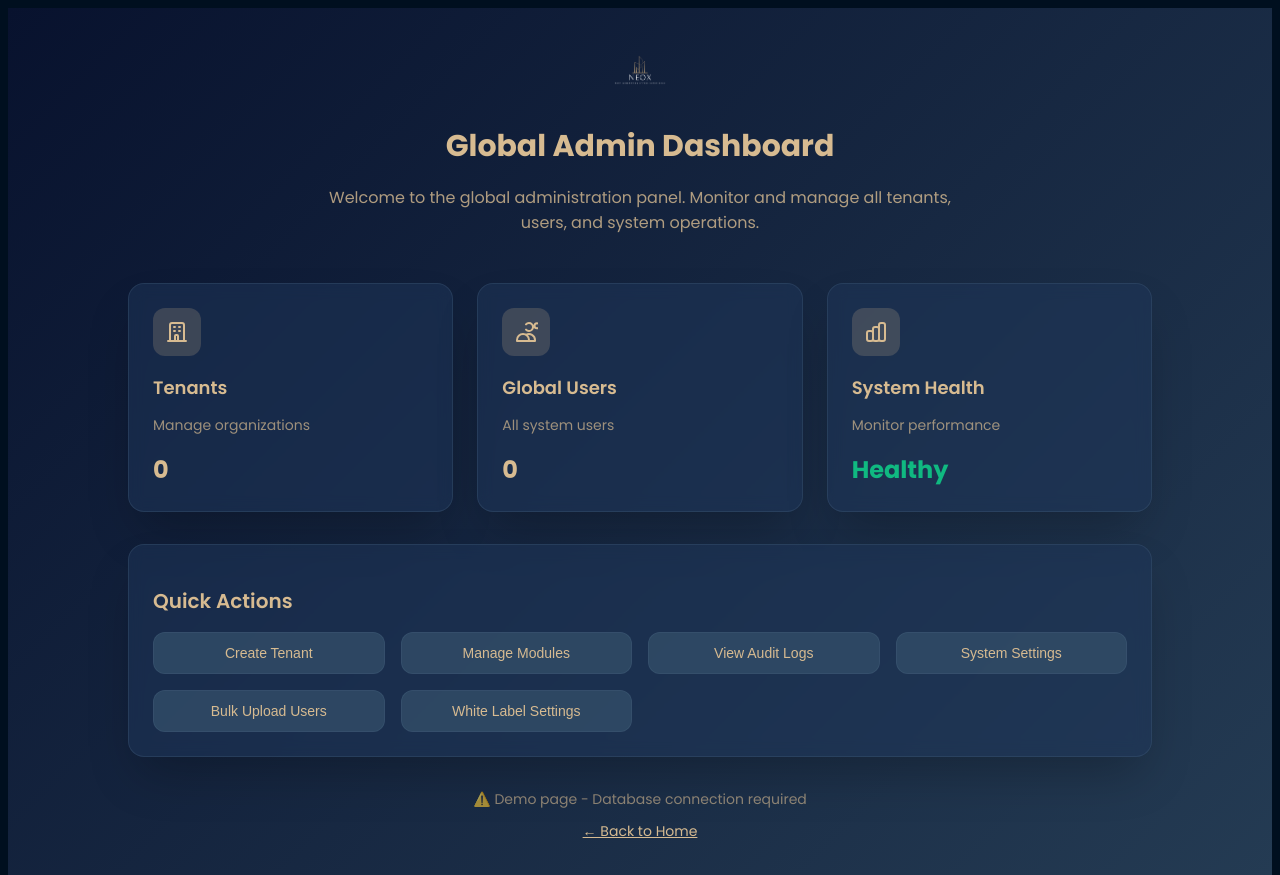
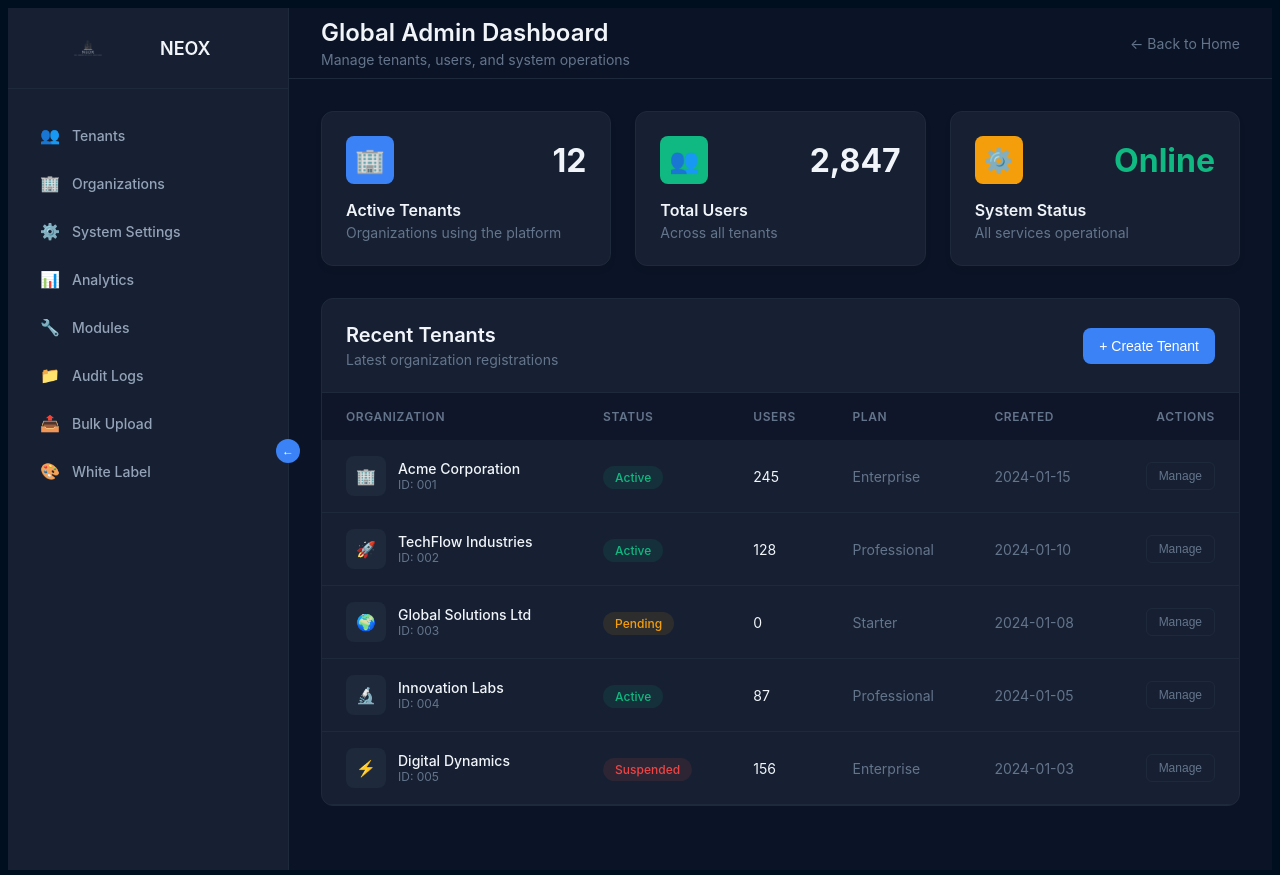
Before and after one commit to petervargait/neoxadminui, a Next.js app: page /admin in a window 1280 px wide. Built offline with nearby package versions, Linux system fonts and the light colour scheme.

Commit message:
Redesign admin page to match NEOX dashboard design with sidebar navigation, data tables, and professional styling

```diff
--- a/src/app/admin/page.tsx
+++ b/src/app/admin/page.tsx
@@ -5,6 +5,7 @@ import { useState } from 'react'
 
 export default function AdminPage() {
   const [activeSection, setActiveSection] = useState<string | null>(null)
+  const [sidebarCollapsed, setSidebarCollapsed] = useState(false)
 
   const handleCreateTenant = () => {
     setActiveSection('createTenant')
@@ -51,232 +52,349 @@ export default function AdminPage() {
   }
   return (
     <div style={{
+      display: 'flex',
       minHeight: '100vh',
-      padding: '32px',
-      background: 'linear-gradient(135deg, #08122e 0%, #243b53 100%)'
+      backgroundColor: '#0B1426',
+      fontFamily: 'Inter, system-ui, sans-serif'
     }}>
-      <div style={{ maxWidth: '1024px', margin: '0 auto' }}>
-        {/* Header */}
-        <div style={{ textAlign: 'center', marginBottom: '48px' }}>
+      {/* Sidebar */}
       <div style={{
+        width: sidebarCollapsed ? '60px' : '280px',
+        backgroundColor: '#162032',
+        borderRight: '1px solid #1E293B',
+        transition: 'width 0.3s ease',
+        position: 'relative',
         display: 'flex',
+        flexDirection: 'column'
+      }}>
+        {/* Logo */}
+        <div style={{
+          padding: '24px 20px',
+          borderBottom: '1px solid #1E293B',
+          display: 'flex',
+          alignItems: 'center',
+          gap: '12px'
+        }}>
+          <NeoxLogo width={sidebarCollapsed ? '32px' : '120px'} height="32px" />
+          {!sidebarCollapsed && (
+            <div style={{ color: '#F1F5F9', fontSize: '18px', fontWeight: '600' }}>NEOX</div>
+          )}
+        </div>
+
+        {/* Navigation */}
+        <nav style={{ padding: '20px 0', flex: 1 }}>
+          {[
+            { icon: '👥', label: 'Tenants', action: () => setActiveSection('tenantsList') },
+            { icon: '🏢', label: 'Organizations', action: () => setActiveSection('organizations') },
+            { icon: '⚙️', label: 'System Settings', action: handleSystemSettings },
+            { icon: '📊', label: 'Analytics', action: () => setActiveSection('analytics') },
+            { icon: '🔧', label: 'Modules', action: handleManageModules },
+            { icon: '📁', label: 'Audit Logs', action: handleViewAuditLogs },
+            { icon: '📤', label: 'Bulk Upload', action: handleBulkUpload },
+            { icon: '🎨', label: 'White Label', action: handleWhiteLabel },
+          ].map((item, index) => (
+            <div key={index}
+              onClick={item.action}
+              style={{
+                padding: '12px 20px',
+                margin: '4px 12px',
+                borderRadius: '8px',
+                cursor: 'pointer',
+                display: 'flex',
+                alignItems: 'center',
+                gap: '12px',
+                color: '#94A3B8',
+                fontSize: '14px',
+                fontWeight: '500',
+                transition: 'all 0.2s',
+                ':hover': {
+                  backgroundColor: '#1E293B',
+                  color: '#F1F5F9'
+                }
+              }}
+              onMouseEnter={(e) => {
+                e.target.style.backgroundColor = '#1E293B'
+                e.target.style.color = '#F1F5F9'
+              }}
+              onMouseLeave={(e) => {
+                e.target.style.backgroundColor = 'transparent'
+                e.target.style.color = '#94A3B8'
+              }}
+            >
+              <span style={{ fontSize: '16px' }}>{item.icon}</span>
+              {!sidebarCollapsed && <span>{item.label}</span>}
+            </div>
+          ))}
+        </nav>
+
+        {/* Collapse Toggle */}
+        <button
+          onClick={() => setSidebarCollapsed(!sidebarCollapsed)}
+          style={{
+            position: 'absolute',
+            top: '50%',
+            right: '-12px',
+            width: '24px',
+            height: '24px',
+            borderRadius: '50%',
+            backgroundColor: '#3B82F6',
+            border: 'none',
+            color: 'white',
+            cursor: 'pointer',
+            display: 'flex',
+            alignItems: 'center',
             justifyContent: 'center',
-            marginBottom: '24px'
+            fontSize: '12px',
+            zIndex: 10
+          }}
+        >
+          {sidebarCollapsed ? '→' : '←'}
+        </button>
+      </div>
+
+      {/* Main Content */}
+      <div style={{ flex: 1, display: 'flex', flexDirection: 'column' }}>
+        {/* Top Bar */}
+        <div style={{
+          height: '70px',
+          backgroundColor: '#0B1426',
+          borderBottom: '1px solid #1E293B',
+          display: 'flex',
+          alignItems: 'center',
+          justifyContent: 'space-between',
+          padding: '0 32px'
         }}>
-            <NeoxLogo width="300px" height="60px" />
-          </div>
-          <h1 style={{ fontSize: '30px', fontWeight: 'bold', marginBottom: '16px', color: '#d7bb91' }}>
+          <div>
+            <h1 style={{
+              color: '#F1F5F9',
+              fontSize: '24px',
+              fontWeight: '600',
+              margin: 0
+            }}>
               Global Admin Dashboard
             </h1>
             <p style={{
-            maxWidth: '672px',
-            margin: '0 auto 32px auto',
-            color: '#d7bb91',
-            opacity: 0.8
+              color: '#64748B',
+              fontSize: '14px',
+              margin: '4px 0 0 0'
             }}>
-            Welcome to the global administration panel. Monitor and manage all tenants, users, and system operations.
+              Manage tenants, users, and system operations
             </p>
           </div>
+          <div style={{ display: 'flex', alignItems: 'center', gap: '16px' }}>
+            <Link href="/" style={{
+              color: '#64748B',
+              textDecoration: 'none',
+              fontSize: '14px'
+            }}>
+              ← Back to Home
+            </Link>
+          </div>
+        </div>
 
-        {/* Cards */}
+        {/* Dashboard Content */}
+        <div style={{ flex: 1, padding: '32px', overflow: 'auto' }}>
+          {/* Stats Cards */}
           <div style={{
             display: 'grid',
-          gridTemplateColumns: 'repeat(auto-fit, minmax(300px, 1fr))',
+            gridTemplateColumns: 'repeat(auto-fit, minmax(280px, 1fr))',
             gap: '24px',
             marginBottom: '32px'
           }}>
             <div style={{
               padding: '24px',
-            borderRadius: '16px',
-            backgroundColor: 'rgba(30, 55, 90, 0.5)',
-            backdropFilter: 'blur(8px)',
-            border: '1px solid rgba(75, 101, 129, 0.3)',
-            boxShadow: '0 25px 50px -12px rgba(0, 0, 0, 0.25)'
+              borderRadius: '12px',
+              backgroundColor: '#162032',
+              border: '1px solid #1E293B',
+              boxShadow: '0 4px 6px -1px rgba(0, 0, 0, 0.1)'
             }}>
+              <div style={{ display: 'flex', alignItems: 'center', justifyContent: 'space-between', marginBottom: '16px' }}>
                 <div style={{
                   width: '48px',
                   height: '48px',
-              borderRadius: '12px',
+                  borderRadius: '8px',
+                  backgroundColor: '#3B82F6',
                   display: 'flex',
                   alignItems: 'center',
-              justifyContent: 'center',
-              marginBottom: '16px',
-              backgroundColor: 'rgba(215, 187, 145, 0.2)'
+                  justifyContent: 'center'
                 }}>
-              <svg style={{ width: '24px', height: '24px', color: '#d7bb91' }} fill="none" stroke="currentColor" viewBox="0 0 24 24">
-                <path strokeLinecap="round" strokeLinejoin="round" strokeWidth={2} d="M19 21V5a2 2 0 00-2-2H7a2 2 0 00-2 2v16m14 0h2m-2 0h-5m-9 0H3m2 0h5M9 7h1m-1 4h1m4-4h1m-1 4h1m-5 10v-5a1 1 0 011-1h1a1 1 0 011 1v5m-4 0h4" />
-              </svg>
+                  <span style={{ fontSize: '24px' }}>🏢</span>
                 </div>
-            <h3 style={{ fontSize: '18px', fontWeight: '600', marginBottom: '8px', color: '#d7bb91' }}>Tenants</h3>
-            <p style={{ fontSize: '14px', marginBottom: '16px', color: '#d7bb91', opacity: 0.7 }}>Manage organizations</p>
-            <div style={{ fontSize: '24px', fontWeight: 'bold', color: '#d7bb91' }}>0</div>
+                <div style={{ fontSize: '32px', fontWeight: '700', color: '#F1F5F9' }}>12</div>
+              </div>
+              <h3 style={{ fontSize: '16px', fontWeight: '600', color: '#F1F5F9', marginBottom: '4px' }}>Active Tenants</h3>
+              <p style={{ fontSize: '14px', color: '#64748B', margin: 0 }}>Organizations using the platform</p>
             </div>
 
             <div style={{
               padding: '24px',
-            borderRadius: '16px',
-            backgroundColor: 'rgba(30, 55, 90, 0.5)',
-            backdropFilter: 'blur(8px)',
-            border: '1px solid rgba(75, 101, 129, 0.3)',
-            boxShadow: '0 25px 50px -12px rgba(0, 0, 0, 0.25)'
+              borderRadius: '12px',
+              backgroundColor: '#162032',
+              border: '1px solid #1E293B',
+              boxShadow: '0 4px 6px -1px rgba(0, 0, 0, 0.1)'
             }}>
+              <div style={{ display: 'flex', alignItems: 'center', justifyContent: 'space-between', marginBottom: '16px' }}>
                 <div style={{
                   width: '48px',
                   height: '48px',
-              borderRadius: '12px',
+                  borderRadius: '8px',
+                  backgroundColor: '#10B981',
                   display: 'flex',
                   alignItems: 'center',
-              justifyContent: 'center',
-              marginBottom: '16px',
-              backgroundColor: 'rgba(215, 187, 145, 0.2)'
+                  justifyContent: 'center'
                 }}>
-              <svg style={{ width: '24px', height: '24px', color: '#d7bb91' }} fill="none" stroke="currentColor" viewBox="0 0 24 24">
-                <path strokeLinecap="round" strokeLinejoin="round" strokeWidth={2} d="M12 4.354a4 4 0 110 5.292M15 21H3v-1a6 6 0 0112 0v1zm0 0h6v-1a6 6 0 00-9-5.197m13.5-9a2.5 2.5 0 11-5 0 2.5 2.5 0 015 0z" />
-              </svg>
+                  <span style={{ fontSize: '24px' }}>👥</span>
                 </div>
-            <h3 style={{ fontSize: '18px', fontWeight: '600', marginBottom: '8px', color: '#d7bb91' }}>Global Users</h3>
-            <p style={{ fontSize: '14px', marginBottom: '16px', color: '#d7bb91', opacity: 0.7 }}>All system users</p>
-            <div style={{ fontSize: '24px', fontWeight: 'bold', color: '#d7bb91' }}>0</div>
+                <div style={{ fontSize: '32px', fontWeight: '700', color: '#F1F5F9' }}>2,847</div>
+              </div>
+              <h3 style={{ fontSize: '16px', fontWeight: '600', color: '#F1F5F9', marginBottom: '4px' }}>Total Users</h3>
+              <p style={{ fontSize: '14px', color: '#64748B', margin: 0 }}>Across all tenants</p>
             </div>
 
             <div style={{
               padding: '24px',
-            borderRadius: '16px',
-            backgroundColor: 'rgba(30, 55, 90, 0.5)',
-            backdropFilter: 'blur(8px)',
-            border: '1px solid rgba(75, 101, 129, 0.3)',
-            boxShadow: '0 25px 50px -12px rgba(0, 0, 0, 0.25)'
+              borderRadius: '12px',
+              backgroundColor: '#162032',
+              border: '1px solid #1E293B',
+              boxShadow: '0 4px 6px -1px rgba(0, 0, 0, 0.1)'
             }}>
+              <div style={{ display: 'flex', alignItems: 'center', justifyContent: 'space-between', marginBottom: '16px' }}>
                 <div style={{
                   width: '48px',
                   height: '48px',
+                  borderRadius: '8px',
+                  backgroundColor: '#F59E0B',
+                  display: 'flex',
+                  alignItems: 'center',
+                  justifyContent: 'center'
+                }}>
+                  <span style={{ fontSize: '24px' }}>⚙️</span>
+                </div>
+                <div style={{ fontSize: '32px', fontWeight: '700', color: '#10B981' }}>Online</div>
+              </div>
+              <h3 style={{ fontSize: '16px', fontWeight: '600', color: '#F1F5F9', marginBottom: '4px' }}>System Status</h3>
+              <p style={{ fontSize: '14px', color: '#64748B', margin: 0 }}>All services operational</p>
+            </div>
+          </div>
+
+          {/* Tenants Table */}
+          <div style={{
+            backgroundColor: '#162032',
             borderRadius: '12px',
+            border: '1px solid #1E293B',
+            overflow: 'hidden',
+            marginBottom: '32px'
+          }}>
+            <div style={{
+              padding: '24px',
+              borderBottom: '1px solid #1E293B',
+              display: 'flex',
+              alignItems: 'center',
+              justifyContent: 'space-between'
+            }}>
+              <div>
+                <h2 style={{ color: '#F1F5F9', fontSize: '20px', fontWeight: '600', margin: 0 }}>Recent Tenants</h2>
+                <p style={{ color: '#64748B', fontSize: '14px', margin: '4px 0 0 0' }}>Latest organization registrations</p>
+              </div>
+              <button
+                onClick={handleCreateTenant}
+                style={{
+                  backgroundColor: '#3B82F6',
+                  color: 'white',
+                  border: 'none',
+                  borderRadius: '8px',
+                  padding: '10px 16px',
+                  fontSize: '14px',
+                  fontWeight: '500',
+                  cursor: 'pointer',
+                  transition: 'background-color 0.2s'
+                }}
+                onMouseEnter={(e) => e.target.style.backgroundColor = '#2563EB'}
+                onMouseLeave={(e) => e.target.style.backgroundColor = '#3B82F6'}
+              >
+                + Create Tenant
+              </button>
+            </div>
+
+            {/* Table */}
+            <div style={{ overflowX: 'auto' }}>
+              <table style={{ width: '100%', borderCollapse: 'collapse' }}>
+                <thead>
+                  <tr style={{ backgroundColor: '#0F1629' }}>
+                    <th style={{ padding: '16px 24px', textAlign: 'left', color: '#64748B', fontSize: '12px', fontWeight: '600', textTransform: 'uppercase', letterSpacing: '0.05em' }}>Organization</th>
+                    <th style={{ padding: '16px 24px', textAlign: 'left', color: '#64748B', fontSize: '12px', fontWeight: '600', textTransform: 'uppercase', letterSpacing: '0.05em' }}>Status</th>
+                    <th style={{ padding: '16px 24px', textAlign: 'left', color: '#64748B', fontSize: '12px', fontWeight: '600', textTransform: 'uppercase', letterSpacing: '0.05em' }}>Users</th>
+                    <th style={{ padding: '16px 24px', textAlign: 'left', color: '#64748B', fontSize: '12px', fontWeight: '600', textTransform: 'uppercase', letterSpacing: '0.05em' }}>Plan</th>
+                    <th style={{ padding: '16px 24px', textAlign: 'left', color: '#64748B', fontSize: '12px', fontWeight: '600', textTransform: 'uppercase', letterSpacing: '0.05em' }}>Created</th>
+                    <th style={{ padding: '16px 24px', textAlign: 'right', color: '#64748B', fontSize: '12px', fontWeight: '600', textTransform: 'uppercase', letterSpacing: '0.05em' }}>Actions</th>
+                  </tr>
+                </thead>
+                <tbody>
+                  {[
+                    { name: 'Acme Corporation', status: 'Active', users: 245, plan: 'Enterprise', created: '2024-01-15', logo: '🏢' },
+                    { name: 'TechFlow Industries', status: 'Active', users: 128, plan: 'Professional', created: '2024-01-10', logo: '🚀' },
+                    { name: 'Global Solutions Ltd', status: 'Pending', users: 0, plan: 'Starter', created: '2024-01-08', logo: '🌍' },
+                    { name: 'Innovation Labs', status: 'Active', users: 87, plan: 'Professional', created: '2024-01-05', logo: '🔬' },
+                    { name: 'Digital Dynamics', status: 'Suspended', users: 156, plan: 'Enterprise', created: '2024-01-03', logo: '⚡' },
+                  ].map((tenant, index) => (
+                    <tr key={index} style={{ borderBottom: '1px solid #1E293B' }}>
+                      <td style={{ padding: '16px 24px' }}>
+                        <div style={{ display: 'flex', alignItems: 'center', gap: '12px' }}>
+                          <div style={{
+                            width: '40px',
+                            height: '40px',
+                            borderRadius: '8px',
+                            backgroundColor: '#1E293B',
                             display: 'flex',
                             alignItems: 'center',
                             justifyContent: 'center',
-              marginBottom: '16px',
-              backgroundColor: 'rgba(215, 187, 145, 0.2)'
+                            fontSize: '16px'
                           }}>
-              <svg style={{ width: '24px', height: '24px', color: '#d7bb91' }} fill="none" stroke="currentColor" viewBox="0 0 24 24">
-                <path strokeLinecap="round" strokeLinejoin="round" strokeWidth={2} d="M9 19v-6a2 2 0 00-2-2H5a2 2 0 00-2 2v6a2 2 0 002 2h2a2 2 0 002-2zm0 0V9a2 2 0 012-2h2a2 2 0 012 2v10m-6 0a2 2 0 002 2h2a2 2 0 002-2m0 0V5a2 2 0 012-2h2a2 2 0 012 2v14a2 2 0 01-2 2h-2a2 2 0 01-2-2z" />
-              </svg>
+                            {tenant.logo}
                           </div>
-            <h3 style={{ fontSize: '18px', fontWeight: '600', marginBottom: '8px', color: '#d7bb91' }}>System Health</h3>
-            <p style={{ fontSize: '14px', marginBottom: '16px', color: '#d7bb91', opacity: 0.7 }}>Monitor performance</p>
-            <div style={{ fontSize: '24px', fontWeight: 'bold', color: '#10b981' }}>Healthy</div>
+                          <div>
+                            <div style={{ color: '#F1F5F9', fontSize: '14px', fontWeight: '500' }}>{tenant.name}</div>
+                            <div style={{ color: '#64748B', fontSize: '12px' }}>ID: {String(index + 1).padStart(3, '0')}</div>
+                          </div>
+                        </div>
+                      </td>
+                      <td style={{ padding: '16px 24px' }}>
+                        <span style={{
+                          padding: '4px 12px',
+                          borderRadius: '20px',
+                          fontSize: '12px',
+                          fontWeight: '500',
+                          backgroundColor: tenant.status === 'Active' ? 'rgba(16, 185, 129, 0.1)' :
+                                           tenant.status === 'Pending' ? 'rgba(245, 158, 11, 0.1)' : 'rgba(239, 68, 68, 0.1)',
+                          color: tenant.status === 'Active' ? '#10B981' :
+                                 tenant.status === 'Pending' ? '#F59E0B' : '#EF4444'
+                        }}>
+                          {tenant.status}
+                        </span>
+                      </td>
+                      <td style={{ padding: '16px 24px', color: '#F1F5F9', fontSize: '14px' }}>{tenant.users.toLocaleString()}</td>
+                      <td style={{ padding: '16px 24px', color: '#64748B', fontSize: '14px' }}>{tenant.plan}</td>
+                      <td style={{ padding: '16px 24px', color: '#64748B', fontSize: '14px' }}>{tenant.created}</td>
+                      <td style={{ padding: '16px 24px', textAlign: 'right' }}>
+                        <button style={{
+                          backgroundColor: 'transparent',
+                          border: '1px solid #1E293B',
+                          borderRadius: '6px',
+                          color: '#64748B',
+                          fontSize: '12px',
+                          padding: '6px 12px',
+                          cursor: 'pointer'
+                        }}>
+                          Manage
+                        </button>
+                      </td>
+                    </tr>
+                  ))}
+                </tbody>
+              </table>
             </div>
           </div>
 
-        {/* Actions */}
-        <div style={{
-          padding: '24px',
-          borderRadius: '16px',
-          backgroundColor: 'rgba(30, 55, 90, 0.5)',
-          backdropFilter: 'blur(8px)',
-          border: '1px solid rgba(75, 101, 129, 0.3)',
-          boxShadow: '0 25px 50px -12px rgba(0, 0, 0, 0.25)',
-          marginBottom: '32px'
-        }}>
-          <h2 style={{ fontSize: '20px', fontWeight: '600', marginBottom: '16px', color: '#d7bb91' }}>Quick Actions</h2>
-          <div style={{
-            display: 'grid',
-            gridTemplateColumns: 'repeat(auto-fit, minmax(200px, 1fr))',
-            gap: '16px'
-          }}>
-            <button
-              onClick={handleCreateTenant}
-              onMouseEnter={(e) => (e.target as HTMLButtonElement).style.backgroundColor = 'rgba(75, 101, 129, 0.9)'}
-              onMouseLeave={(e) => (e.target as HTMLButtonElement).style.backgroundColor = 'rgba(51, 78, 104, 0.8)'}
-              style={{
-                backgroundColor: 'rgba(51, 78, 104, 0.8)',
-                color: '#d7bb91',
-                border: '1px solid rgba(75, 101, 129, 0.3)',
-                borderRadius: '12px',
-                padding: '12px 24px',
-                fontWeight: '500',
-                cursor: 'pointer',
-                transition: 'all 0.2s',
-                fontSize: '14px'
-              }}>Create Tenant</button>
-            <button onClick={handleManageModules} style={{
-              backgroundColor: 'rgba(51, 78, 104, 0.8)',
-              color: '#d7bb91',
-              border: '1px solid rgba(75, 101, 129, 0.3)',
-              borderRadius: '12px',
-              padding: '12px 24px',
-              fontWeight: '500',
-              cursor: 'pointer',
-              transition: 'all 0.2s',
-              fontSize: '14px'
-            }}>Manage Modules</button>
-            <button onClick={handleViewAuditLogs} style={{
-              backgroundColor: 'rgba(51, 78, 104, 0.8)',
-              color: '#d7bb91',
-              border: '1px solid rgba(75, 101, 129, 0.3)',
-              borderRadius: '12px',
-              padding: '12px 24px',
-              fontWeight: '500',
-              cursor: 'pointer',
-              transition: 'all 0.2s',
-              fontSize: '14px'
-            }}>View Audit Logs</button>
-            <button onClick={handleSystemSettings} style={{
-              backgroundColor: 'rgba(51, 78, 104, 0.8)',
-              color: '#d7bb91',
-              border: '1px solid rgba(75, 101, 129, 0.3)',
-              borderRadius: '12px',
-              padding: '12px 24px',
-              fontWeight: '500',
-              cursor: 'pointer',
-              transition: 'all 0.2s',
-              fontSize: '14px'
-            }}>System Settings</button>
-            <button
-              onClick={handleBulkUpload}
-              onMouseEnter={(e) => (e.target as HTMLButtonElement).style.backgroundColor = 'rgba(75, 101, 129, 0.9)'}
-              onMouseLeave={(e) => (e.target as HTMLButtonElement).style.backgroundColor = 'rgba(51, 78, 104, 0.8)'}
-              style={{
-                backgroundColor: 'rgba(51, 78, 104, 0.8)',
-                color: '#d7bb91',
-                border: '1px solid rgba(75, 101, 129, 0.3)',
-                borderRadius: '12px',
-                padding: '12px 24px',
-                fontWeight: '500',
-                cursor: 'pointer',
-                transition: 'all 0.2s',
-              fontSize: '14px'
-            }}>Bulk Upload Users</button>
-            <button
-              onClick={handleWhiteLabel}
-              onMouseEnter={(e) => (e.target as HTMLButtonElement).style.backgroundColor = 'rgba(75, 101, 129, 0.9)'}
-              onMouseLeave={(e) => (e.target as HTMLButtonElement).style.backgroundColor = 'rgba(51, 78, 104, 0.8)'}
-              style={{
-                backgroundColor: 'rgba(51, 78, 104, 0.8)',
-                color: '#d7bb91',
-                border: '1px solid rgba(75, 101, 129, 0.3)',
-                borderRadius: '12px',
-                padding: '12px 24px',
-                fontWeight: '500',
-                cursor: 'pointer',
-                transition: 'all 0.2s',
-                fontSize: '14px'
-              }}>White Label Settings</button>
-          </div>
-        </div>
-
-        {/* Footer */}
-        <div style={{ textAlign: 'center' }}>
-          <p style={{ fontSize: '14px', marginBottom: '8px', color: '#d7bb91', opacity: 0.6 }}>
-            ⚠️ Demo page - Database connection required
-          </p>
-          <Link href="/" style={{
-            fontSize: '14px',
-            textDecoration: 'underline',
-            color: '#d7bb91',
-            transition: 'opacity 0.2s'
-          }}>
-            ← Back to Home
-          </Link>
         </div>
       </div>
 
@@ -288,7 +406,7 @@ export default function AdminPage() {
           left: 0,
           width: '100%',
           height: '100%',
-          backgroundColor: 'rgba(8, 18, 46, 0.9)',
+          backgroundColor: 'rgba(11, 20, 38, 0.9)',
           backdropFilter: 'blur(8px)',
           zIndex: 1000,
           display: 'flex',
@@ -297,8 +415,8 @@ export default function AdminPage() {
           padding: '20px'
         }}>
           <div style={{
-            backgroundColor: 'rgba(30, 55, 90, 0.95)',
-            border: '1px solid rgba(75, 101, 129, 0.5)',
+            backgroundColor: '#162032',
+            border: '1px solid #1E293B',
             borderRadius: '16px',
             padding: '32px',
             maxWidth: '600px',
```
Lines whose indentation alone changed are shown as unchanged.
